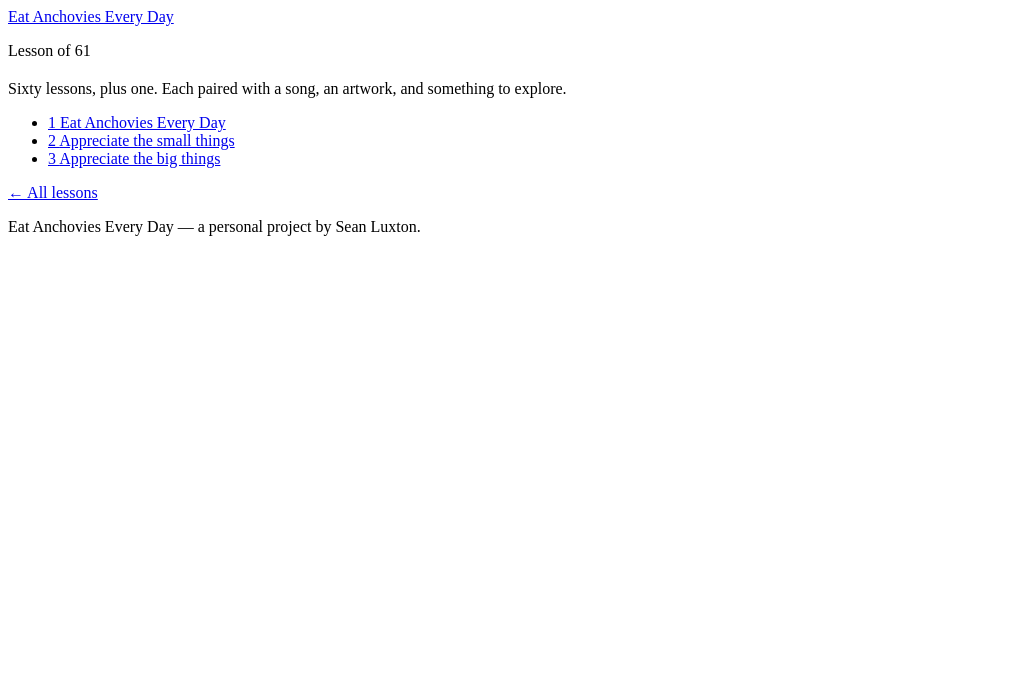
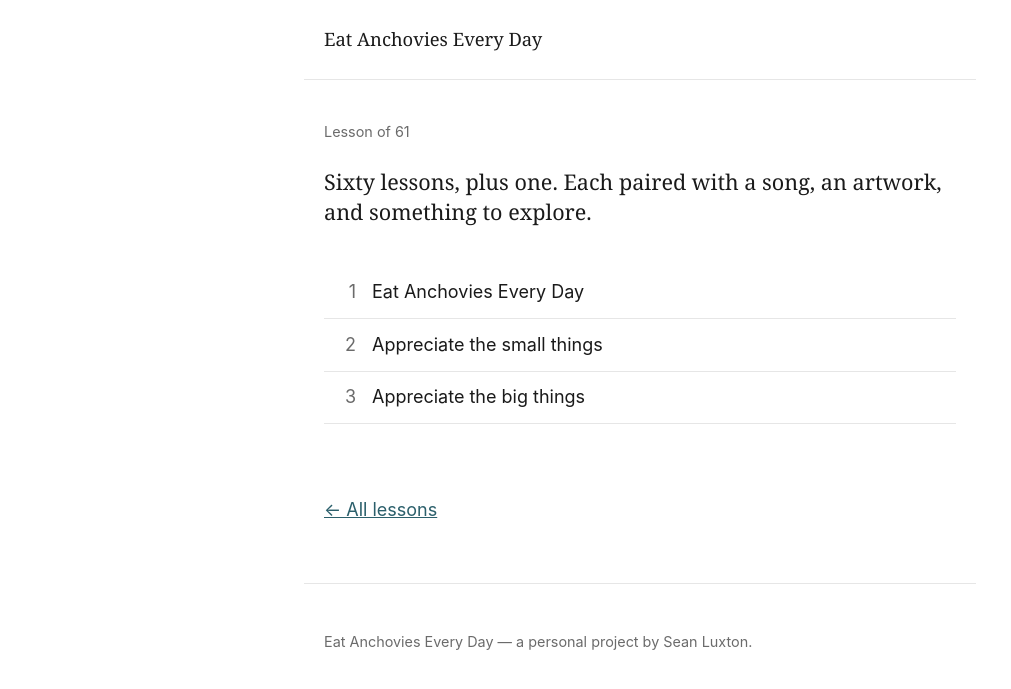
Before and after one commit to Seanluxt/eae, a Jekyll site: the page built from lesson.html, in a window 1280 px wide. Shown: the top 689 px of the page, without its empty margins (0-1011 px from the left). Built offline with Jekyll 4.4.1, drawn with Linux system fonts in a browser that asks for light colours.

Commit message:
Add custom styles to default layout
Added custom CSS styles for layout and design.

```diff
--- a/_layouts/default.html
+++ b/_layouts/default.html
@@ -4,18 +4,43 @@
   <meta charset="utf-8">
   <meta name="viewport" content="width=device-width, initial-scale=1">
   <title>{% if page.title %}{{ page.title }} · {% endif %}{{ site.title }}</title>
-  <meta name="description" content="{{ page.description | default: site.description }}">
-  <link rel="stylesheet" href="{{ '/assets/css/main.css' | relative_url }}">
+  <style>
+    :root{
+      --ink:#1a1a1a; --paper:#fff; --muted:#6b6b6b; --line:#e6e6e6; --accent:#2b5f6b;
+      --font-body:-apple-system,BlinkMacSystemFont,"Segoe UI",Roboto,Helvetica,Arial,sans-serif;
+      --font-display:Georgia,"Times New Roman",serif; --measure:42rem;
+    }
+    *{box-sizing:border-box}
+    body{margin:0;background:var(--paper);color:var(--ink);font-family:var(--font-body);font-size:1.125rem;line-height:1.6}
+    .site-header,.site-main,.site-footer{max-width:var(--measure);margin-inline:auto;padding-inline:1.25rem}
+    .site-header{padding-block:1.5rem;border-bottom:1px solid var(--line)}
+    .site-title{font-family:var(--font-display);font-size:1.15rem;text-decoration:none;color:var(--ink)}
+    .site-main{padding-block:2.5rem}
+    .site-footer{padding-block:2rem;border-top:1px solid var(--line);color:var(--muted);font-size:.9rem}
+    .lesson-number{color:var(--muted);font-size:.9rem;margin:0 0 .25rem}
+    .lesson-title{font-family:var(--font-display);font-size:2rem;line-height:1.15;margin:0 0 1.5rem}
+    .lesson-image{display:block;max-width:100%;height:auto;margin:0 auto 2rem}
+    .lesson-body p{margin:0 0 1.25rem}
+    .lesson-links{display:flex;flex-wrap:wrap;gap:.6rem;margin:2rem 0}
+    .chip{display:inline-block;padding:.4rem .9rem;border:1px solid var(--line);border-radius:999px;text-decoration:none;color:var(--accent);font-size:.95rem}
+    .chip:hover{border-color:var(--accent)}
+    .lesson-back{margin-top:2.5rem}
+    .lesson-back a,.lesson-body a{color:var(--accent)}
+    .home-intro{font-family:var(--font-display);font-size:1.35rem;line-height:1.4;margin-bottom:2.5rem}
+    .lesson-index{list-style:none;margin:0;padding:0}
+    .lesson-index-item a{display:flex;gap:1rem;padding:.7rem 0;border-bottom:1px solid var(--line);text-decoration:none;color:var(--ink)}
+    .lesson-index-item a:hover .lesson-index-title{color:var(--accent)}
+    .lesson-index-number{color:var(--muted);min-width:2rem;text-align:right}
+    a:focus-visible{outline:2px solid var(--accent);outline-offset:2px}
+  </style>
 </head>
 <body>
   <header class="site-header">
     <a class="site-title" href="{{ '/' | relative_url }}">Eat Anchovies Every Day</a>
   </header>
-
   <main class="site-main">
     {{ content }}
   </main>
-
   <footer class="site-footer">
     <p>Eat Anchovies Every Day — a personal project by Sean Luxton.</p>
   </footer>
```
